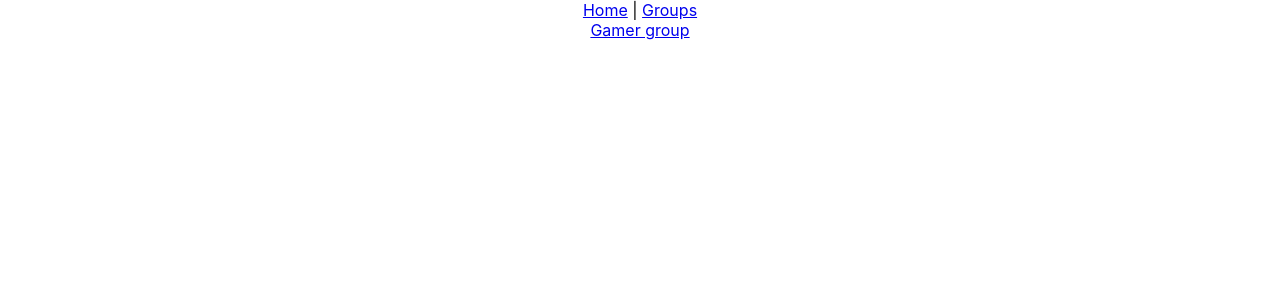
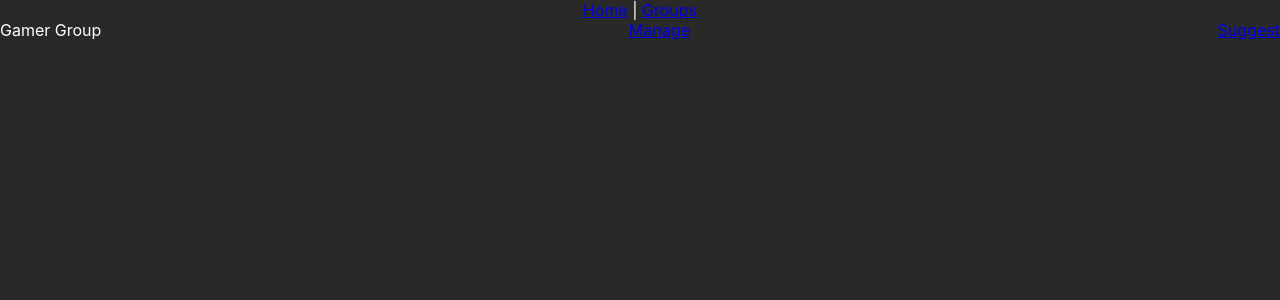
Before and after one commit to tylercchase/movie-night-manager, a React (Create React App) app in the folder frontend/: page /groups in a window 1280 px wide. Shown: the top 300 px of the page. Built offline with nearby package versions, Linux system fonts and the light colour scheme.

Commit message:
Groups and suggestions

```diff
--- a/frontend/src/index.css
+++ b/frontend/src/index.css
@@ -5,6 +5,8 @@ body {
     sans-serif;
   -webkit-font-smoothing: antialiased;
   -moz-osx-font-smoothing: grayscale;
+  background: #292929;
+  color: white;
 }
 
 code {
--- a/frontend/src/index.tsx
+++ b/frontend/src/index.tsx
@@ -9,6 +9,8 @@ import { BrowserRouter, Routes, Route } from "react-router-dom";
 import Movies from './routes/Movies';
 import Group from './routes/Group';
 import Groups from './routes/Groups';
+import Manage from "./routes/Manage";
+
 
 const root = ReactDOM.createRoot(
   document.getElementById('root') as HTMLElement
@@ -18,9 +20,10 @@ root.render(
     <Routes>
       <Route path="/" element={<App />}>
         <Route path="movies" element={<Movies />}></Route>
-        <Route path="groups" element={<Groups />}>
-          <Route path=":groupid" element={<Group />}></Route>
-        </Route>
+        <Route path="groups" element={<Groups />}></Route>
+        <Route path="/groups/:groupid" element={<Group />}></Route>
+        <Route path="/groups/:groupid/manage" element={<Manage />}></Route>
+
       </Route>
     </Routes>
   </BrowserRouter>
--- a/frontend/src/routes/Group.tsx
+++ b/frontend/src/routes/Group.tsx
@@ -1,9 +1,22 @@
+import { useState } from "react";
+
 export default function Group() {
+    let [movie, setMovie] = useState("");
+    function handleChange(event: any) {
+        setMovie(event.target.value);
+    }
+    function handleSubmit(event: any) {
+        event.preventDefault();
+        console.log(movie);
+        // send off a request to actually add a movie to the db when that's implemented
+    }
     return (
         <div>
             Suggest a movie
-            <input type="text"></input>
-            <button>Submit </button>
+            <form onSubmit={handleSubmit}>
+                <input type="text" value={movie} onChange={handleChange}></input>
+                <button>Submit </button>
+            </form>
         </div>
     )
 }
--- /dev/null
+++ b/frontend/src/routes/Groups.css
@@ -0,0 +1,5 @@
+.row {
+    width: 100%;
+    display: flex;
+    justify-content: space-between;
+}
--- a/frontend/src/routes/Groups.tsx
+++ b/frontend/src/routes/Groups.tsx
@@ -1,10 +1,14 @@
-import { Link, Outlet } from "react-router-dom";
+import { Link } from "react-router-dom";
 
+import './Groups.css'
 export default function Groups() {
     return (
         <div>
-            <Link to="/groups/gamer">Gamer group</Link>
-            <Outlet></Outlet>
+            <div className="row">
+                Gamer Group
+                <Link to="/groups/gamer/manage">Manage</Link>
+                <Link to="/groups/gamer">Suggest</Link>
+            </div>
         </div>
     )
 }
--- /dev/null
+++ b/frontend/src/routes/Manage.tsx
@@ -0,0 +1,7 @@
+export default function Manage() {
+    return (
+        <div>
+            Manage Movies here
+        </div>
+    )
+}
```
